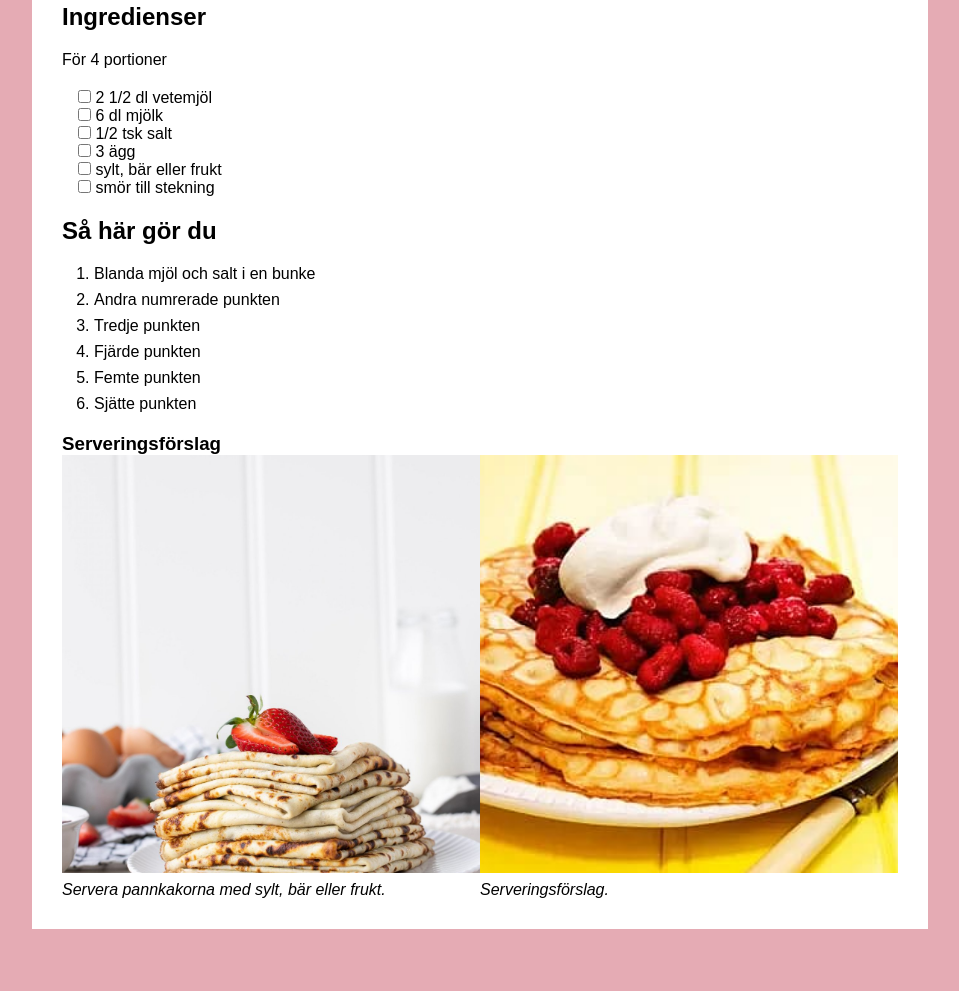
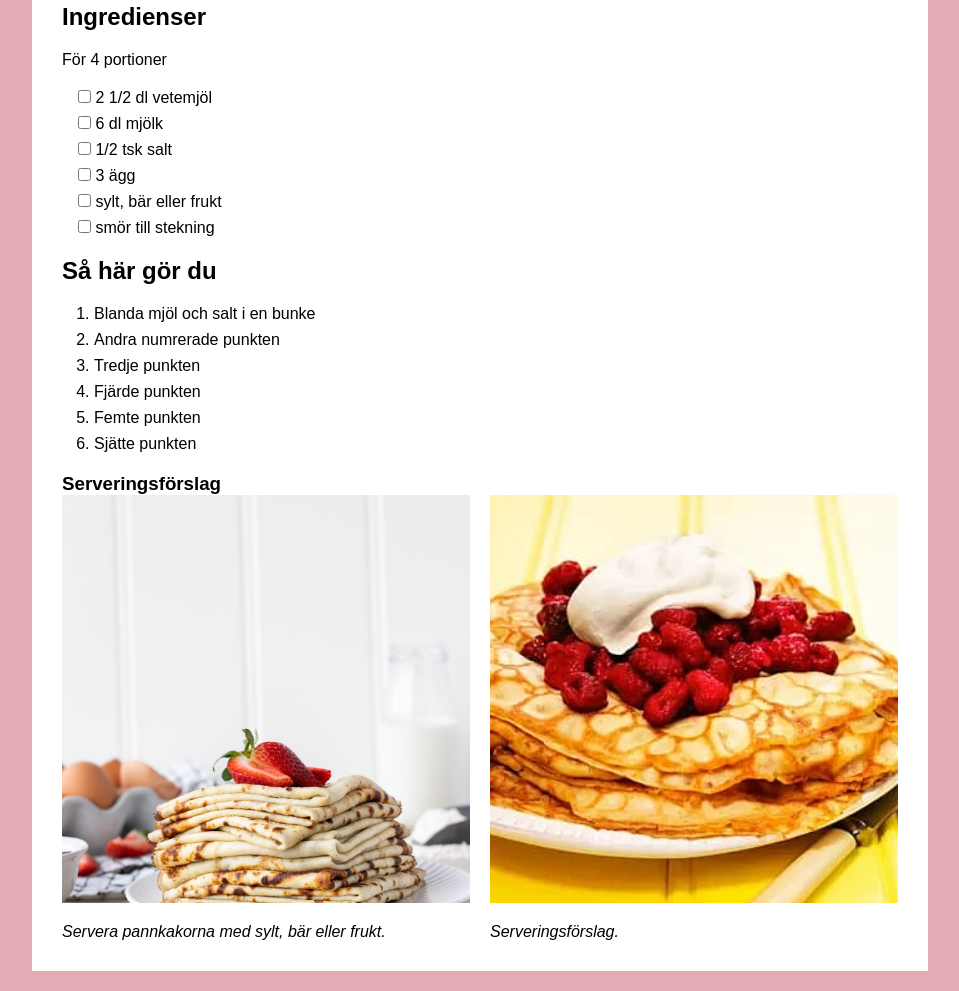
Before and after one commit to yilarc/pannkakor, a plain HTML site: page Pannkakor.html in a window 1280 px wide. Shown: the part 604-1595 px from the top of the page, without its empty margins (160-1119 px from the left). Before the commit the page ends 1553 px from the top, so only its background shows below. Drawn offline with Linux system fonts and the light colour scheme.

Commit message:
Add files via upload
checkbox list

```diff
--- a/Pannkakor.html
+++ b/Pannkakor.html
@@ -27,14 +27,14 @@
     <section id="ingredients">
       <h2>Ingredienser</h2>
       <p>För 4 portioner</p>
-      <ul>
+      <div class="checkbox-list">
         <div><label><input type="checkbox"> 2 1/2 dl vetemjöl </label></div>
         <div><label><input type="checkbox"> 6 dl mjölk</label></div>
         <div><label><input type="checkbox"> 1/2 tsk salt</label></div>
         <div><label><input type="checkbox"> 3 ägg</label></div>
         <div><label><input type="checkbox"> sylt, bär eller frukt</label></div>
         <div><label><input type="checkbox"> smör till stekning</label></div>
-      </ul>
+      </div>
     </section>
 
     <section id="instructions">
--- a/Style.css
+++ b/Style.css
@@ -68,13 +68,14 @@ h1 {
   color: rgb(166, 33, 33);
 }
 
+/* ul används inte längre, ersatt med checkbox-list
 ul {
   display: inline-block;
   padding-left: 1em;
   text-align: left;
   margin-top: 0.5rem;
 }
-
+*/
 
 ol {
   display: inline-block;
@@ -83,13 +84,18 @@ ol {
   margin: 0 0 0.5rem;
 }
 
+.checkbox-list div {
+  margin-top: 0.5rem;
+  padding-left: 1em;
+}
+
 li + li {
   margin-top: 0.5rem;
 }
 
 h2,
 p,
-ul,
+.checkbox-list,
 ol {
   margin: 0 0 1.25rem;
 }
@@ -117,7 +123,7 @@ ol {
 .bottom-images {
   display: grid;
   grid-template-columns: 1fr 1fr;
-  gap: 1 rem;
+  gap: 1.25rem;
 }
 
 .bottom-images img {
@@ -130,7 +136,7 @@ ol {
 figcaption {
   text-align: left;
   font-style: italic;
-  margin-top: 0.5rem;
+  margin-top: 0.2 rem;
 }
 
 
```
